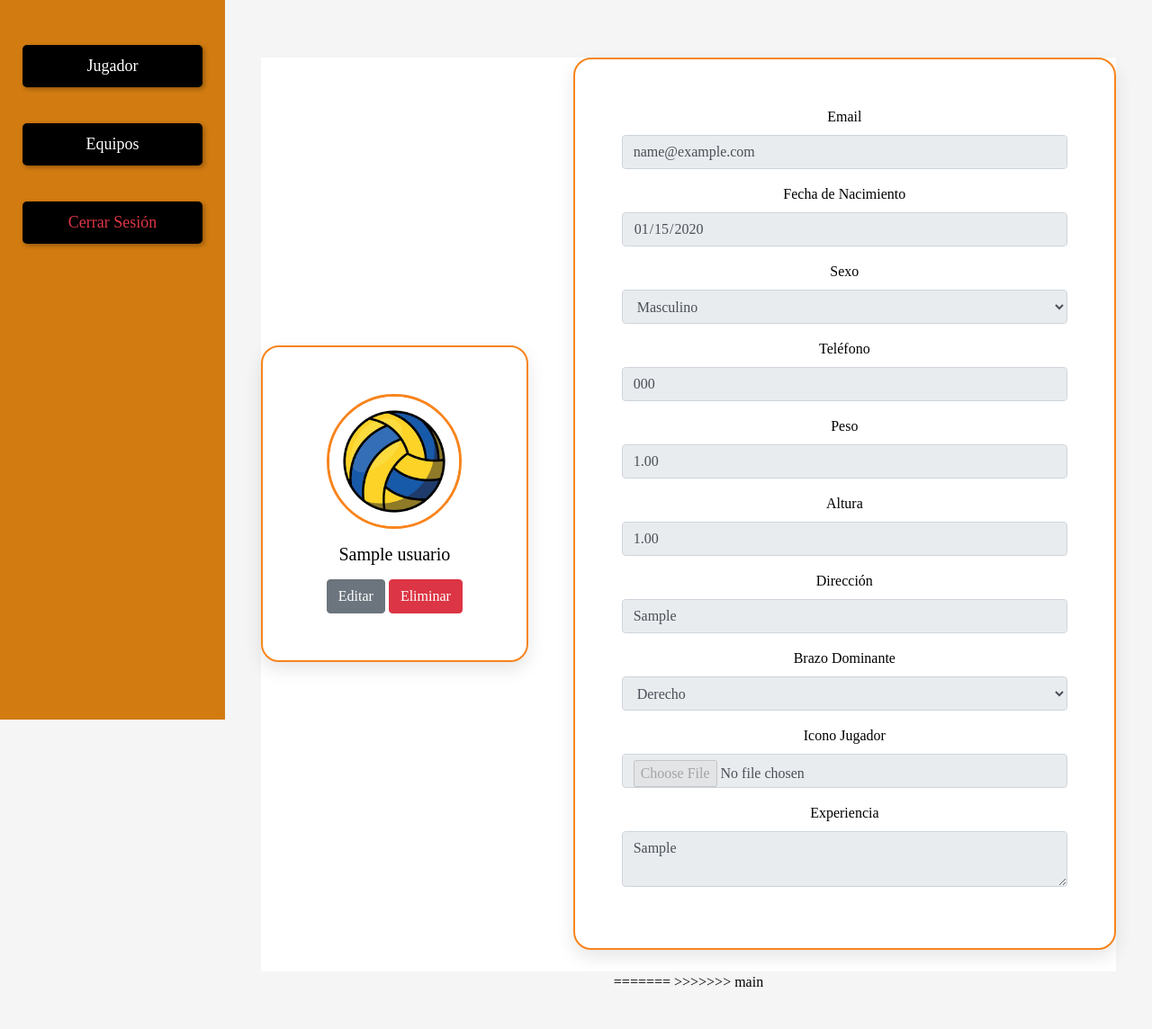
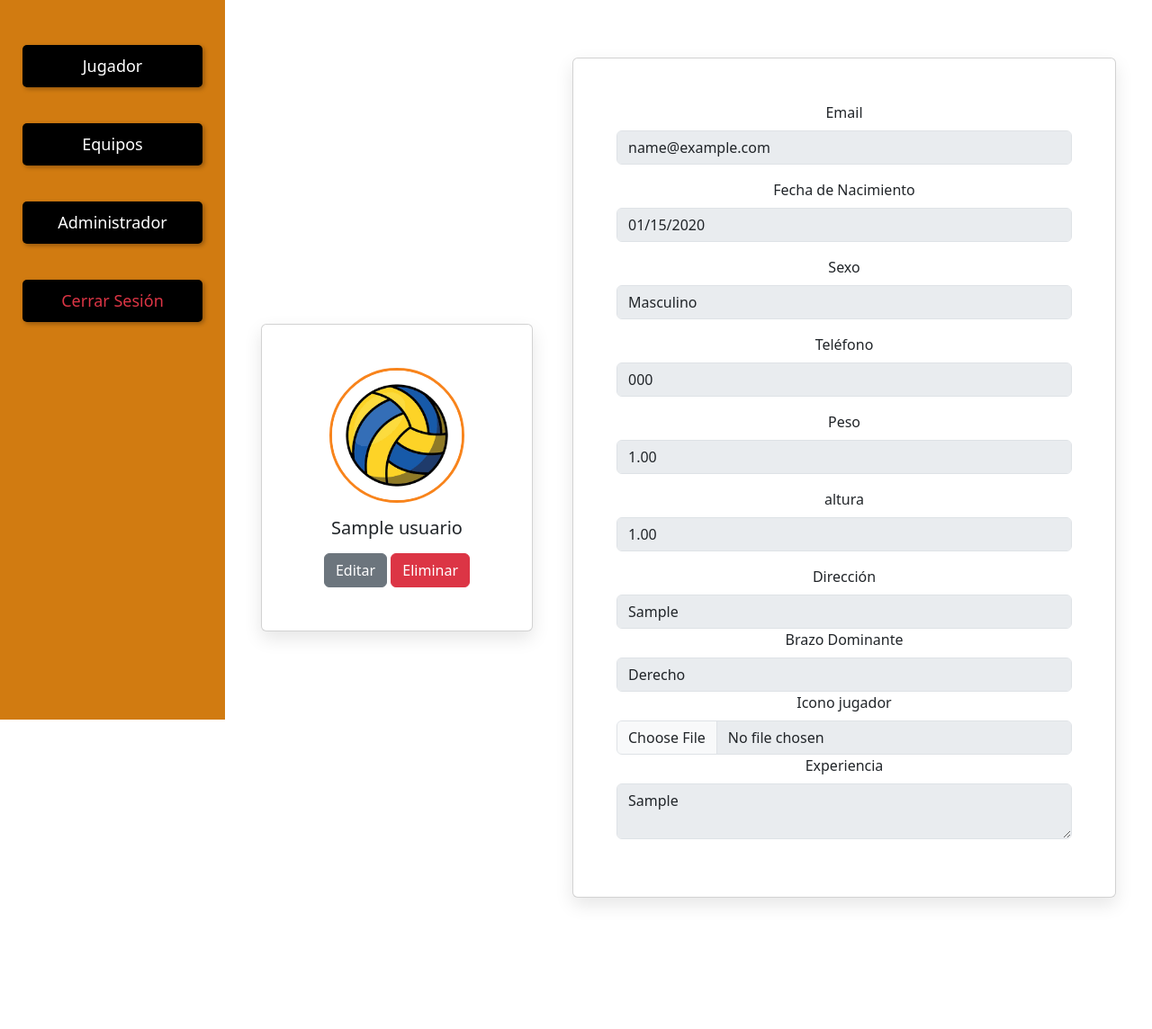
Before and after one commit to Arias217-bot/proyecto, a Flask app: a page that uses templates/base.html in a window 1280 px wide. Shown: the whole page at 90% size. After the commit the page ends 1006 px from the top, so only its background shows below. Run offline with Flask 3, Linux system fonts and the light colour scheme; tables that the repository leaves empty hold one stand-in row (values such as "Sample post"); some libraries are stand-ins or nearby versions.

Commit message:
Correcion de rutas

```diff
--- a/app.py
+++ b/app.py
@@ -3,13 +3,12 @@ from flask import Flask, render_template, jsonify, request
 from flask_jwt_extended import JWTManager, jwt_required, get_jwt_identity, create_access_token, unset_jwt_cookies
 from werkzeug.security import check_password_hash, generate_password_hash
 from datetime import timedelta
-
+from routes.administrador_routes import administrador_bp
 from models.usuario import Usuario
 from routes.administrador_routes import administrador_bp
 from config import init_db, db
 from routes import blueprints
 from flask import session
-
 app = Flask(__name__)
 
 # Inicialización de la base de datos
@@ -50,8 +49,7 @@ for bp in blueprints:
     elif bp.name == "administrador":
         app.register_blueprint(bp, url_prefix='/administrador')
 
-
-
+app.register_blueprint(administrador_bp, url_prefix='/administrador')
 
 
 # Configuración de JWT
@@ -133,12 +131,6 @@ def home():
     return render_template('base.html', documento=documento)
 
 
-@app.route('/perfil', methods=['GET','PUT'])
-def actualizar_usuario():
-    # lógica para actualizar perfil
-    return jsonify({"mensaje": "Perfil actualizado"}), 200
-
-
 # Manejo de errores
 @app.errorhandler(404)
 def page_not_found(e):
--- a/templates/base.html
+++ b/templates/base.html
@@ -106,6 +106,7 @@
     <!-- Barra lateral -->
     <div class="sidebar" id="sidebar">
         <ul class="list-unstyled">
+
             <li>
                 {% if documento %}
                     <a href="{{ url_for('usuario_bp.profile_page', documento=documento) }}">Jugador</a>
@@ -120,8 +121,17 @@
                     <a href="#">Equipos</a>
                 {% endif %}
             </li>
+            <!-- Opción Administrador -->
+            <li>
+                {% if documento %}
+                    <a href="{{ url_for('administrador.administrador_page', documento=documento) }}">Administrador</a>
 
-            <li><a href="#" class="text-danger logout-btn">Cerrar Sesión</a></li>
+                {% else %}
+                    <a href="#" class="text-muted">Administrador</a>
+                {% endif %}
+            </li>
+
+            <li><a href="#" class="text-danger logout-btn" id="logoutBtn">Cerrar Sesión</a></li>
         </ul>
     </div>
 
@@ -140,7 +150,19 @@
         $('#toggleSidebar').click(function() {
             $('#sidebar').toggleClass('active');
         });
+        // Redirigir al login al hacer clic en "Cerrar Sesión"
+        $('#logoutBtn').click(function(e) {
+            e.preventDefault();  // Prevenir el comportamiento por defecto del enlace
+
+            // Redirigir al login
+            window.location.href = "/login";  // Cambia la URL si es necesario
+        });
     </script>
+</body>
+<!-- En tu base.html dentro del <head> -->
+    <link href="https://cdn.jsdelivr.net/npm/bootstrap@5.3.0/dist/css/bootstrap.min.css" rel="stylesheet">
 
-</body>
+    <!-- Al final del <body> -->
+    <script src="https://cdn.jsdelivr.net/npm/bootstrap@5.3.0/dist/js/bootstrap.bundle.min.js"></script>
+
 </html>
--- a/templates/profile.html
+++ b/templates/profile.html
@@ -30,6 +30,7 @@
                         <div class="mb-3">
                             <label for="email" class="form-label">Email</label>
                             <input type="email" class="form-control" id="email" name="email" value="{{ usuario.email }}" required disabled>
+
                         </div>
                         <div class="mb-3">
                             <label for="fecha_nacimiento" class="form-label">Fecha de Nacimiento</label>
@@ -51,26 +52,20 @@
                             <input type="text" class="form-control" id="peso" name="peso" value="{{ usuario.peso }}" disabled>
                         </div>
                         <div class="mb-3">
-                            <label for="altura" class="form-label">Altura</label>
+                            <label for="altura" class="form-label">altura</label>
                             <input type="text" class="form-control" id="altura" name="altura" value="{{ usuario.altura }}" disabled>
                         </div>
                         <div class="mb-3">
                             <label for="direccion" class="form-label">Dirección</label>
                             <input type="text" class="form-control" id="direccion" name="direccion" value="{{ usuario.direccion }}" disabled>
-                        </div>
-                        <div class="mb-3">
                                 <label for="brado" class="form-label">Brazo Dominante</label>
                                 <select class="form-control" id="brado" name="brado" disabled>
                                     <option value="Derecho" {% if usuario.brado == 'Derecho' %}selected{% endif %}>Derecho</option>
                                     <option value="Izquierdo" {% if usuario.brado == 'Izquierdo' %}selected{% endif %}>Izquierdo</option>
                                     <option value="Ambidiestro" {% if usuario.brado == 'Ambidiestro' %}selected{% endif %}>Ambidiestro</option>
                                 </select>
-                        </div>
-                        <div class="mb-3">
-                            <label for="perfil" class="form-label">Icono Jugador</label>
+                                <label for="perfil" class="form-label">Icono jugador</label>
                                 <input type="file" class="form-control" id="img" name="img" accept=".png, .jpg, .jpeg" disabled>
-                        </div>
-                        <div class="mb-3">
                                 <label for="experiencia" class="form-label">Experiencia</label>
                                 <textarea class="form-control" id="experiencia" name="experiencia" disabled>{{ usuario.experiencia }}</textarea>
                         </div>
@@ -84,14 +79,12 @@
         </div>
     </div>
 </section>
-
 <script>
     document.addEventListener('DOMContentLoaded', function() {
         const editButton = document.getElementById('edit-button');
         const saveButton = document.getElementById('save-button');
         const cancelButton = document.getElementById('cancel-button');
         const formInputs = document.querySelectorAll('#edit-profile-form input, #edit-profile-form select, #edit-profile-form textarea');
-        const formElement = document.getElementById('edit-profile-form');
 
         editButton.addEventListener('click', function() {
             formInputs.forEach(input => {
@@ -103,45 +96,14 @@
         });
 
         cancelButton.addEventListener('click', function(event) {
-            event.preventDefault();
+            event.preventDefault(); // Evita que el formulario se envíe
             formInputs.forEach(input => {
                 input.disabled = true;
             });
             editButton.style.display = 'inline-block';
             saveButton.style.display = 'none';
             cancelButton.style.display = 'none';
-<<<<<<< HEAD
-            // Restaura los valores originales del formulario (puedes recargar la página si prefieres)
-            window.location.reload();
-        });
-
-        formElement.addEventListener('submit', async function(event) {
-            event.preventDefault(); // Evita que el formulario se envíe de forma predeterminada
-
-            const formData = new FormData(formElement);
-
-            try {
-                const response = await fetch('/perfil', {
-                    method: 'PUT',
-                    body: formData
-                });
-
-                const data = await response.json();
-
-                if (response.ok) {
-                    alert("Perfil actualizado correctamente.");
-                    window.location.href = '/perfil'; // Redirigir a la página de perfil
-                } else {
-                    alert(data.error || "Error al actualizar el perfil.");
-                }
-            } catch (error) {
-                console.error('Error al actualizar el perfil:', error);
-                alert("Error de conexión.");
-            }
-        });
-
-=======
-            // Restoring original values
+            // Restaura los valores originales del formulario
             document.getElementById('email').value = "{{ usuario.email }}";
             document.getElementById('fecha_nacimiento').value = "{{ usuario.fecha_nacimiento }}";
             document.getElementById('sexo').value = "{{ usuario.sexo }}";
@@ -151,21 +113,8 @@
         });
 
         document.getElementById('edit-profile-form').addEventListener('submit', function(event) {
-            event.preventDefault();
-
-            const formData = new FormData(event.target);
-            const formValues = Object.fromEntries(formData.entries());
-
-            fetch('/perfil/ver/{{ usuario.documento }}', {
-                method: 'PATCH',
-                headers: {
-                    'Content-Type': 'application/json',
-                },
-                body: JSON.stringify(formValues),
-            })
-            .then(response => response.json())
-            .then(data => {
-                if (data.success) {
+            // Aquí va tu lógica para enviar los datos del formulario al servidor
+            // y mostrar la alerta de éxito solo si la actualización fue exitosa.
             alert('Perfil actualizado correctamente');
             formInputs.forEach(input => {
                 input.disabled = true;
@@ -173,17 +122,8 @@
             editButton.style.display = 'inline-block';
             saveButton.style.display = 'none';
             cancelButton.style.display = 'none';
-                } else {
-                    alert('Hubo un problema al actualizar el perfil');
-                }
-            })
-            .catch(error => {
-                console.error('Error:', error);
-                alert('Hubo un error en la conexión con el servidor');
-            });
         });
 
->>>>>>> main
         document.getElementById("delete-button").addEventListener("click", function() {
         if (confirm("¿Estás seguro de que deseas eliminar este usuario? Esta acción no se puede deshacer.")) {
             fetch("/usuarios/{{ usuario.documento }}", {
@@ -198,11 +138,6 @@
         }
     });
     });
-<<<<<<< HEAD
 </script>
 
-
-=======
-</script>
->>>>>>> main
 {% endblock %}
```
Also changed, not shown: templates/login.html (line endings or trailing spaces). Lines whose indentation alone changed are shown as unchanged.
